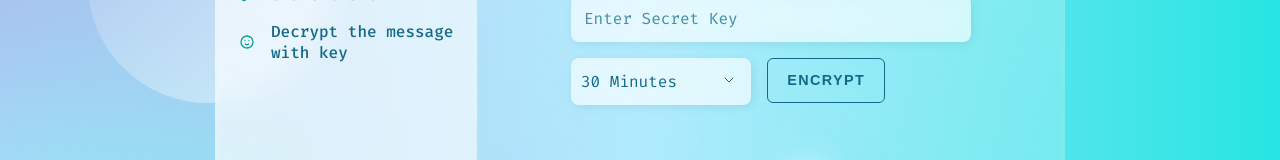
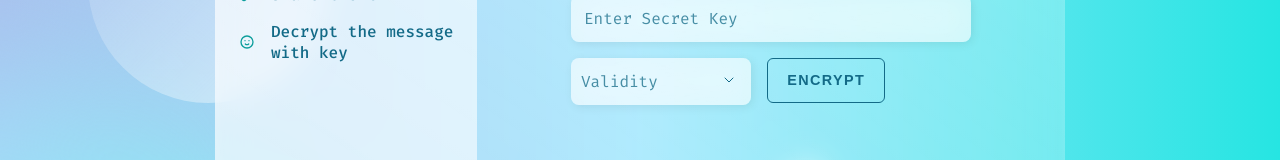
Before and after one commit to singlarobin/text-encryptor, a React (Create React App) app: page / in a window 1280 px wide. Shown: the part 453-613 px from the top of the page. Built offline with nearby package versions, Linux system fonts and the light colour scheme; a web font is replaced by a local one.

Commit message:
default value from dropdown removed

```diff
--- a/src/components/generate/index.js
+++ b/src/components/generate/index.js
@@ -18,7 +18,7 @@ import { themed } from '../../utils/theme';
 const Generate = () => {
     const [inputTextVal, setInputTextVal] = useState('');
     const [inputSecretKey, setInputSecretKey] = useState('');
-    const [validity, setValidity] = useState(VALID_FOR_OPTIONS.MIN_30);
+    const [validity, setValidity] = useState(null);
     const [loading, setLoading] = useState(false);
     const [openSnackbar, setOpenSnackbar] = useState(false);
     const [error, setError] = useState(null);
@@ -49,7 +49,8 @@ const Generate = () => {
     const handleEncryption = useCallback(() => {
         const message = (isEmptyString(inputTextVal) || isEmptyString(inputSecretKey) || isEmptyString(validity)) ?
             'Missing either Text to Encrypt or Secret Key or Validity Duration!' : '';
-        const severity = (isEmptyString(inputTextVal) || isEmptyString(inputSecretKey)) && SEVERITY.INFO;
+        const severity = (isEmptyString(inputTextVal) || isEmptyString(inputSecretKey)) || isEmptyString(validity)
+            && SEVERITY.INFO;
         setSnackbarMessage(message);
         setSnackbarSeverity(severity);
         setOpenSnackbar(!isEmptyString(message));
@@ -58,7 +59,7 @@ const Generate = () => {
             setFetchResult(false);
             handleInputTextChange('');
             handleInputSecretKeyChange('');
-            handleValidityChange(VALID_FOR_OPTIONS.MIN_30);
+            handleValidityChange(null);
         });
     }, [inputTextVal, inputSecretKey, validity]);
 
```
